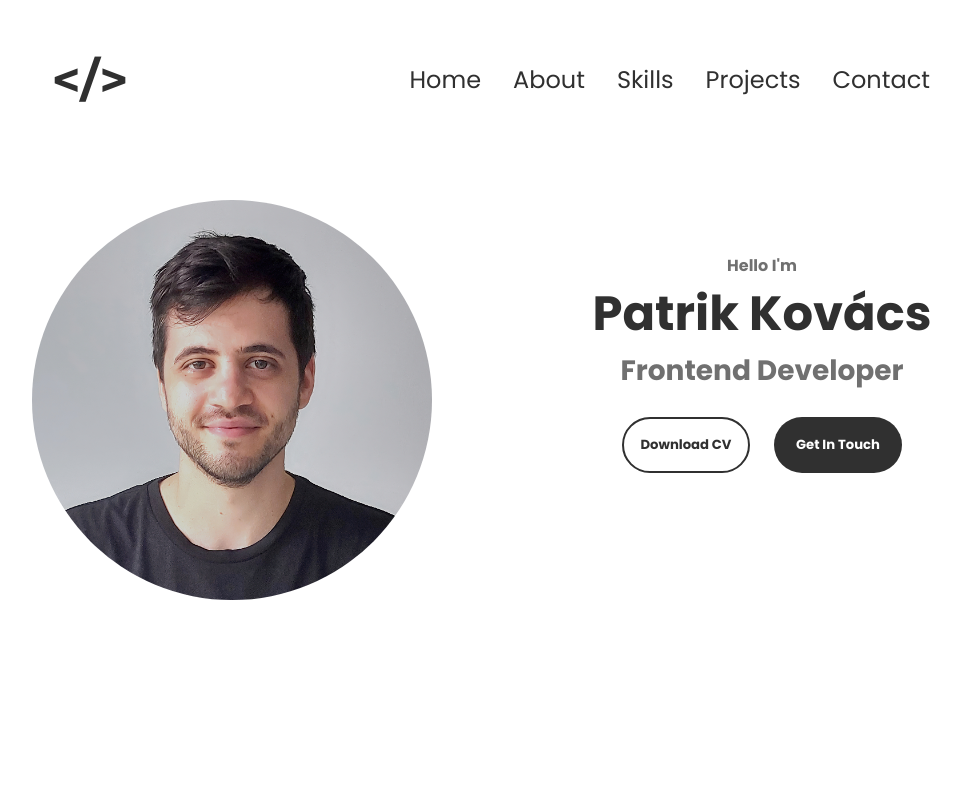
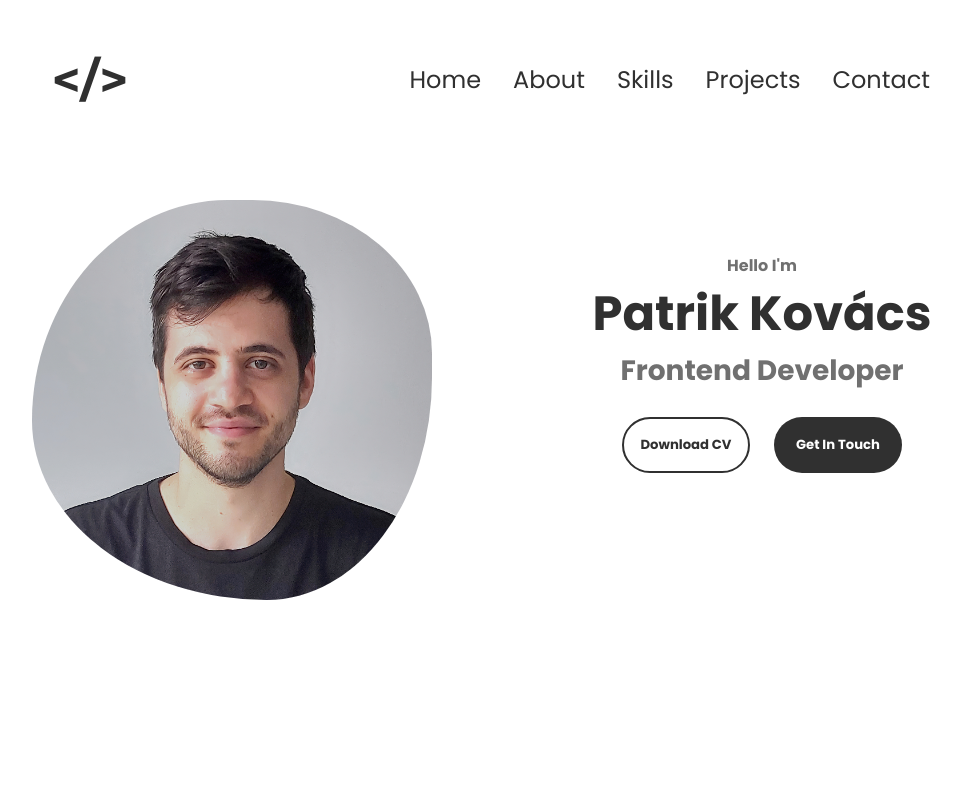
Before and after one commit to kvcsPat/react-portfolio-page, a React (Create React App) app in the folder portfolio-page/: page / in a window 1280 px wide. Shown: the top 800 px of the page, without its empty margins (158-1119 px from the left). Built offline with nearby package versions, Linux system fonts and the light colour scheme; no server answers.

Commit message:
created smooth animations

```diff
--- a/portfolio-page/package.json
+++ b/portfolio-page/package.json
@@ -7,6 +7,7 @@
     "@testing-library/jest-dom": "^5.17.0",
     "@testing-library/react": "^13.4.0",
     "@testing-library/user-event": "^13.5.0",
+    "framer-motion": "^11.0.25",
     "react": "^18.2.0",
     "react-dom": "^18.2.0",
     "react-icons": "^5.0.1",
--- a/portfolio-page/src/Components/Navbar.jsx
+++ b/portfolio-page/src/Components/Navbar.jsx
@@ -1,4 +1,5 @@
 import React, { useState, useEffect } from "react";
+import Reveal from "../Components/Reveal";
 import { Link } from "react-scroll";
 import "../Styling/Navbar.css";
 
@@ -57,6 +58,7 @@ export default function Navbar() {
         isOnTop ? "" : "sticky"
       }`}
     >
+      <Reveal>
         <div className="logo-container">
           <Link
             className="logo"
@@ -70,6 +72,8 @@ export default function Navbar() {
             &lt;/&gt;
           </Link>
         </div>
+      </Reveal>
+      <Reveal>
         <button
           className={`nav-hamburger ${navActive ? "active" : ""}`}
           onClick={toggleNav}
@@ -78,7 +82,10 @@ export default function Navbar() {
           <span className="nav-hamburger-line"></span>
           <span className="nav-hamburger-line"></span>
         </button>
+      </Reveal>
+
       <div className={`nav-items ${navActive ? "active" : ""}`}>
+        <Reveal>
           <ul>
             <li>
               <Link
@@ -146,6 +153,7 @@ export default function Navbar() {
               </Link>
             </li>
           </ul>
+        </Reveal>
       </div>
     </nav>
   );
--- a/portfolio-page/src/Components/NotFound.jsx
+++ b/portfolio-page/src/Components/NotFound.jsx
@@ -1,10 +1,12 @@
 import React from "react";
+import Reveal from "../Components/Reveal";
 import { NavLink } from "react-router-dom";
 import "../Styling/NotFound.css";
 
 export default function NotFound() {
   return (
     <section className="not-found">
+      <Reveal>
         <div className="text">
           <h1 className="not-found-title">Ops!</h1>
           <p className="text-p2 not-found-text">
@@ -14,6 +16,7 @@ export default function NotFound() {
             here.
           </NavLink>
         </div>
+      </Reveal>
     </section>
   );
 }
--- /dev/null
+++ b/portfolio-page/src/Components/Reveal.jsx
@@ -0,0 +1,20 @@
+import React from "react";
+import { motion } from "framer-motion";
+
+export default function Reveal({ children }) {
+  return (
+    <motion.div
+      className="framer-motion"
+      variants={{
+        hidden: { opacity: 0, y: -10 },
+        visible: { opacity: 1, y: 0 },
+      }}
+      initial="hidden"
+      whileInView="visible"
+      viewport={{ amount: 0.7 }}
+      transition={{ duration: 0.8, delay: 0.3 }}
+    >
+      {children}
+    </motion.div>
+  );
+}
--- a/portfolio-page/src/Components/Sections/AboutMe.jsx
+++ b/portfolio-page/src/Components/Sections/AboutMe.jsx
@@ -1,4 +1,5 @@
 import React from "react";
+import Reveal from "../Reveal";
 import { FaQuoteLeft } from "react-icons/fa";
 import { FaQuoteRight } from "react-icons/fa";
 import "../../Styling/AboutMe.css";
@@ -7,23 +8,27 @@ export default function AboutMe() {
   return (
     <section id="AboutMe" className="about-me">
       <div className="text">
+        <Reveal>
           <p className="text-p1">A few words</p>
           <h1 className="title">About Me</h1>
+        </Reveal>
+        <Reveal>
           <div className="about-container">
             <div className="quote-left">
               <FaQuoteLeft className="quote" />
             </div>
             <p className="text-about">
-            I am a junior frontend developer with an open and curious mind. From
-            my past experience as an architectural illustrator, I managed to
-            develope a client-focused approach and great attention to detail. I
-            enjoy developing creative concepts with a passion for design and
-            improving my skills through interesting challenges.
+              I am a junior frontend developer with an open and curious mind.
+              From my past experience as an architectural illustrator, I managed
+              to develope a client-focused approach and great attention to
+              detail. I enjoy developing creative concepts with a passion for
+              design and improving my skills through interesting challenges.
             </p>
             <div className="quote-right">
               <FaQuoteRight className="quote" />
             </div>
           </div>
+        </Reveal>
       </div>
     </section>
   );
--- a/portfolio-page/src/Components/Sections/ContactMe.jsx
+++ b/portfolio-page/src/Components/Sections/ContactMe.jsx
@@ -1,4 +1,5 @@
 import React, { useRef, useEffect, useState } from "react";
+import Reveal from "../Reveal";
 import emailjs from "@emailjs/browser";
 import useToggle from "../../useToggle";
 import Modal from "../Modal";
@@ -54,10 +55,13 @@ export default function ContactMe() {
     <section id="ContactMe" className="contact-me">
       {isOn && <Modal toggle={toggleIsOn} />}
       <div className="text">
+        <Reveal>
           <p className="text-p1">Get in touch</p>
           <h1 className="title invert">Contact Me</h1>
+        </Reveal>
       </div>
       <div className="form-container">
+        <Reveal>
           <form className="contact-form" onSubmit={handleSubmit}>
             <input
               className="contact-name field"
@@ -89,6 +93,7 @@ export default function ContactMe() {
               />
             </div>
           </form>
+        </Reveal>
       </div>
     </section>
   );
--- a/portfolio-page/src/Components/Sections/Hero.jsx
+++ b/portfolio-page/src/Components/Sections/Hero.jsx
@@ -1,4 +1,5 @@
 import React from "react";
+import Reveal from "../Reveal";
 import { Link } from "react-scroll";
 import { SocialIcon } from "react-social-icons";
 import profile from "../../Assets/profile.jpg";
@@ -8,9 +9,12 @@ export default function Hero() {
   return (
     <section id="Hero" className="hero">
       <div className="profile-pic-container">
-        <img src={profile} alt="profile" />
+        <Reveal>
+          <img className="profile-pic" src={profile} alt="profile" />
+        </Reveal>
       </div>
       <div className="text">
+        <Reveal>
           <p className="text-p1">Hello I'm</p>
           <h1 className="title">Patrik Kovács</h1>
           <p className="text-p2">Frontend Developer</p>
@@ -51,6 +55,7 @@ export default function Hero() {
               />
             </div>
           </div>
+        </Reveal>
       </div>
     </section>
   );
--- a/portfolio-page/src/Components/Sections/Skills.jsx
+++ b/portfolio-page/src/Components/Sections/Skills.jsx
@@ -1,4 +1,5 @@
 import React from "react";
+import Reveal from "../Reveal";
 import { SiHtml5 } from "react-icons/si";
 import { SiCss3 } from "react-icons/si";
 import { SiJavascript } from "react-icons/si";
@@ -13,47 +14,67 @@ import "../../Styling/Skills.css";
 export default function Skills() {
   return (
     <section id="Skills" className="skills">
+      <Reveal>
         <div className="text">
           <p className="text-p1">Explore my</p>
           <h1 className="title">Skills</h1>
         </div>
+      </Reveal>
       <div className="skill-cards">
+        <Reveal>
           <div className="skill-card">
             <SiHtml5 className="skill-icons" />
             <p>HTML</p>
           </div>
+        </Reveal>
+        <Reveal>
           <div className="skill-card">
             <SiCss3 className="skill-icons" />
             <p>CSS</p>
           </div>
+        </Reveal>
+        <Reveal>
           <div className="skill-card">
             <SiJavascript className="skill-icons" />
             <p>Javascript</p>
           </div>
+        </Reveal>
+        <Reveal>
           <div className="skill-card">
             <SiTypescript className="skill-icons" />
             <p>Typescript</p>
           </div>
+        </Reveal>
+        <Reveal>
           <div className="skill-card">
             <FaSass className="skill-icons" />
             <p>Sass</p>
           </div>
+        </Reveal>
+        <Reveal>
           <div className="skill-card">
             <SiReact className="skill-icons" />
             <p>React</p>
           </div>
+        </Reveal>
+        <Reveal>
           <div className="skill-card">
             <FaNodeJs className="skill-icons" />
             <p>Node JS</p>
           </div>
+        </Reveal>
+        <Reveal>
           <div className="skill-card">
             <SiDocker className="skill-icons" />
             <p>Docker</p>
           </div>
+        </Reveal>
+        <Reveal>
           <div className="skill-card">
             <FaGitAlt className="skill-icons" />
             <p>Git</p>
           </div>
+        </Reveal>
       </div>
     </section>
   );
--- a/portfolio-page/src/Styling/Hero.css
+++ b/portfolio-page/src/Styling/Hero.css
@@ -16,8 +16,29 @@
   margin: auto 0;
 }
 
-.profile-pic-container img {
-  border-radius: 50%;
+.profile-pic-container .framer-motion {
+  display: flex;
+
+  height: 100%;
+  width: 100%;
+}
+
+.profile-pic {
+  animation: profile-anim 8s ease-in-out infinite;
+}
+
+@keyframes profile-anim {
+  0% {
+    border-radius: 60% 40% 30% 70%/60% 30% 70% 40%;
+  }
+
+  50% {
+    border-radius: 30% 60% 70% 40%/50% 60% 30% 60%;
+  }
+
+  100% {
+    border-radius: 60% 40% 30% 70%/60% 30% 70% 40%;
+  }
 }
 
 /*----------Intro Text - Desktop----------*/
@@ -154,7 +175,7 @@
     flex-wrap: wrap;
     align-content: center;
 
-    margin: 2rem auto;
+    margin: 2rem;
 
     gap: 5rem;
   }
```
Also changed, not shown: portfolio-page/src/Components/Sections/Projects.jsx (+15 -0 lines), 1 other file (tests, documents, lock files or other folders). Lines whose indentation alone changed are shown as unchanged.
